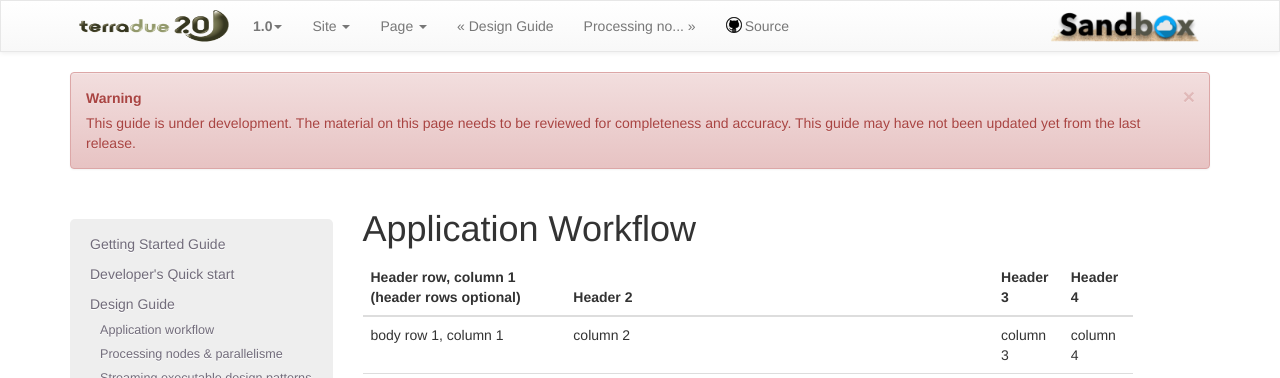
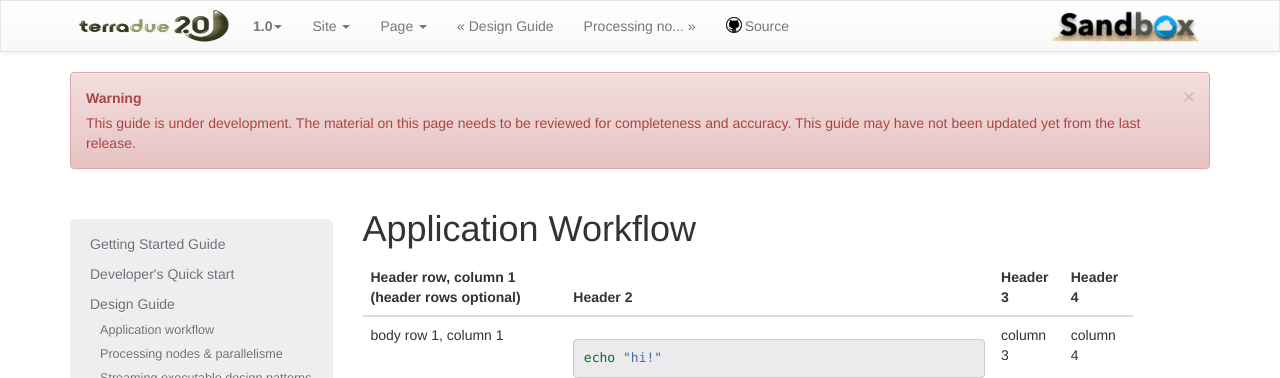
Before and after one commit to Terradue/doc-developer-sandbox, a Sphinx documentation site: the page built from source/design/workflow.rst, in a window 1280 px wide and 900 px high, cut to the strip 0-378 px from the top of the window. Built offline with Sphinx 7.4.7, drawn with Linux system fonts in a browser that asks for light colours; pages that are not in the unit, such as notebooks, are missing from menus.

Commit message:
Update workflow.rst

```diff
--- a/source/design/workflow.rst
+++ b/source/design/workflow.rst
@@ -5,7 +5,7 @@ Application Workflow
 | Header row, column 1     | Header 2                           | Header 3 | Header 4 |
 | (header rows optional)   |                                    |          |          |
 +==========================+====================================+==========+==========+
-| body row 1, column 1     | column 2                           | column 3 | column 4 |
+| body row 1, column 1     | .. include:: test.rst              | column 3 | column 4 |
 +--------------------------+------------------------------------+----------+----------+
 | .. note:: this is a note | .. uml::                           |          |          |
 |                          |                                    |          |          |
```
